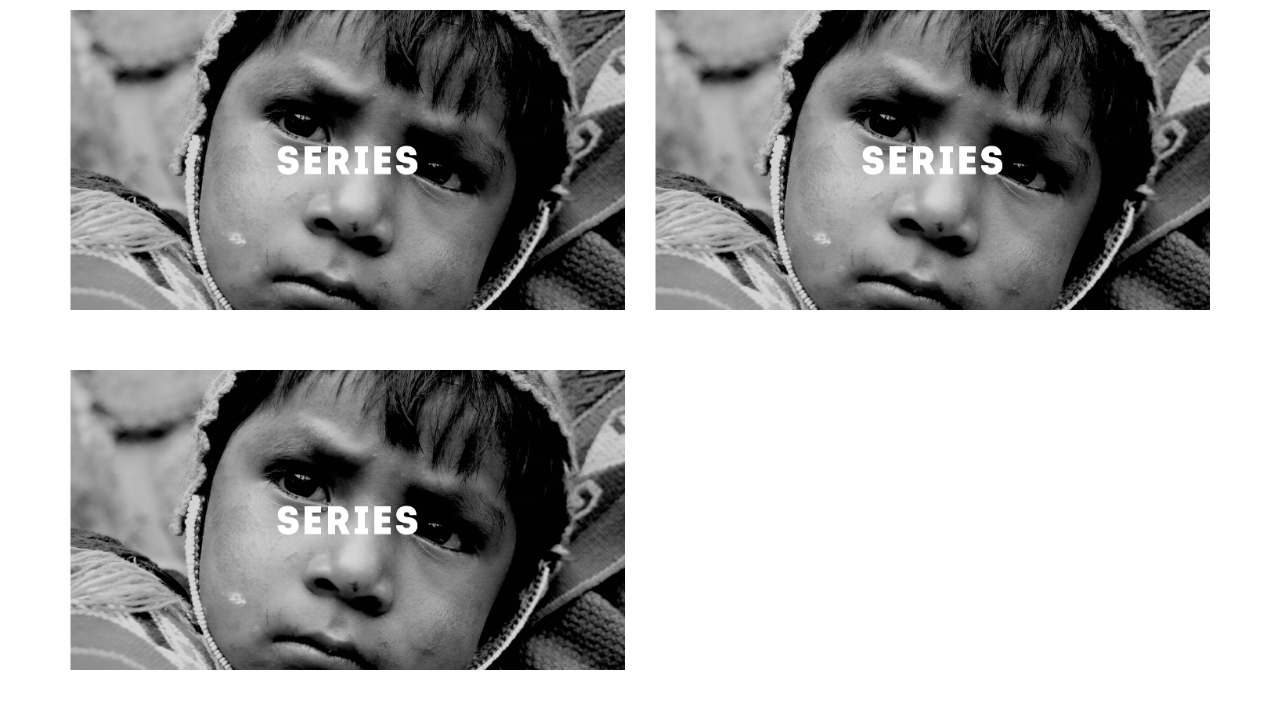
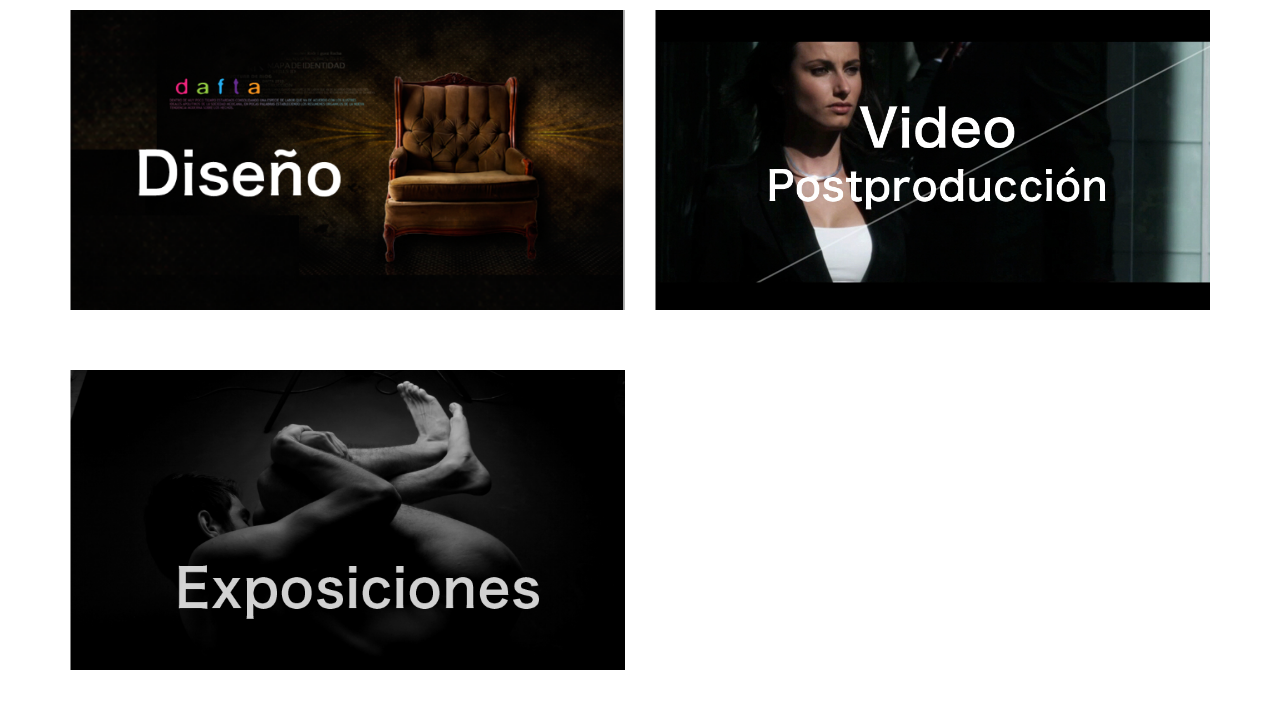
Before and after one commit to soydiegomen/dafta, a website: page index.html in a window 1280 px wide. Shown: the part 2499-3219 px from the top of the page. Drawn offline with nearby package versions, Linux system fonts and the light colour scheme; some packages are replaced by stand-ins of ours; a script that the page names is missing.

Commit message:
Se cambiaron las imágenes del portafolio del home

```diff
--- a/index.html
+++ b/index.html
@@ -114,23 +114,23 @@
             </a>
           </div>
           <div class="col-md-6 portafolio-item">
-            <a href="app.html#/series" >
-              <div class="home-photo cropped-image">
-                <img src="img/home/portafolio/series.jpg" alt="serie" class="img-responsive portrait">
-              </div>
-            </a>
-          </div>
-          <div class="col-md-6 portafolio-item">
             <a href="app.html#/portafolio/diseno" >
               <div class="home-photo cropped-image">
-                <img src="img/home/portafolio/series.jpg" alt="serie" class="img-responsive portrait">
+                <img src="img/home/portafolio/diseno.png" alt="serie" class="img-responsive portrait">
               </div>
             </a>
           </div>
           <div class="col-md-6 portafolio-item">
             <a href="app.html#/video/general" >
               <div class="home-photo cropped-image">
-                <img src="img/home/portafolio/series.jpg" alt="serie" class="img-responsive portrait">
+                <img src="img/home/portafolio/video.jpg" alt="serie" class="img-responsive portrait">
+              </div>
+            </a>
+          </div>
+          <div class="col-md-6 portafolio-item">
+            <a href="app.html#/series" >
+              <div class="home-photo cropped-image">
+                <img src="img/home/portafolio/exposiciones.png" alt="serie" class="img-responsive portrait">
               </div>
             </a>
           </div>
```
Also changed, not shown: img/home/portafolio/diseno.png (added), img/home/portafolio/exposiciones.png (added), img/home/portafolio/imagen-corporativa.jpg, img/home/portafolio/interiorismo.jpg, img/home/portafolio/product-shot.jpg, img/home/portafolio/sitios-web.jpg (added), img/home/portafolio/video.jpg (added).
